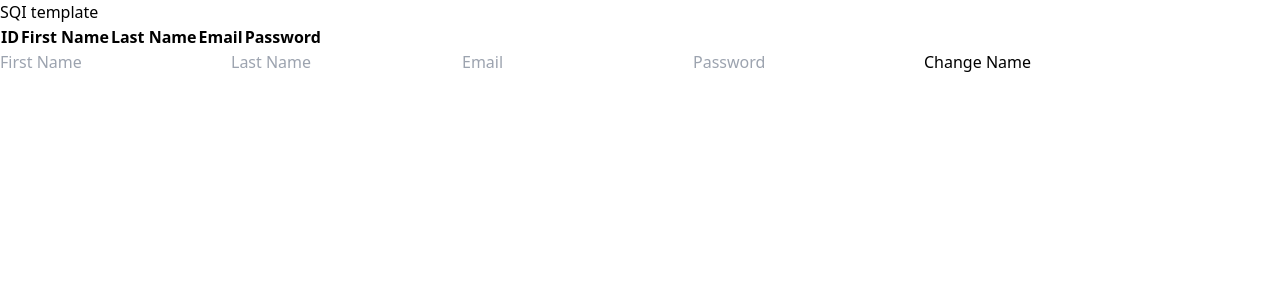
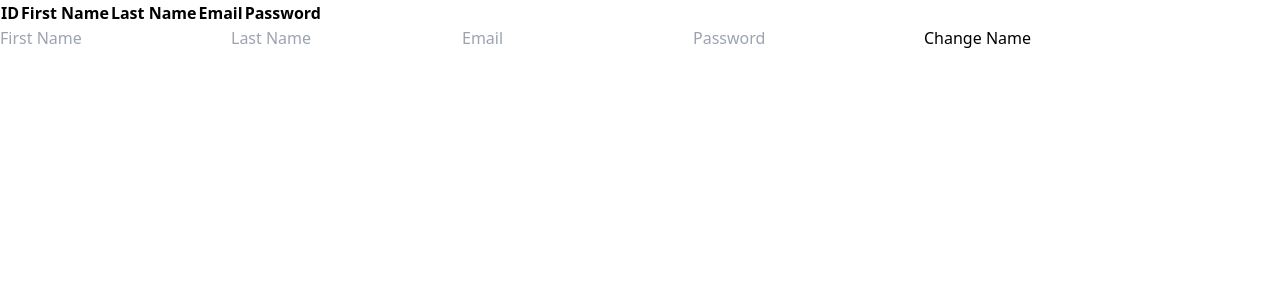
Before and after one commit to wunmicrown/react-spotify-demo, a React (Vite) app: page / in a window 1280 px wide. Shown: the top 300 px of the page. Built offline with nearby package versions, Linux system fonts and the light colour scheme.

Commit message:
committed

```diff
--- a/src/Component/Login.jsx
+++ b/src/Component/Login.jsx
@@ -38,7 +38,7 @@ const Login = () => {
 
   return (
     <div className="container mx-auto p-4">
-      <h2 className="text-2xl font-semibold mb-4">{name}</h2>
+      {/* <h2 className="text-2xl font-semibold mb-4">{name}</h2> */}
 
       <table className="table-auto w-full mb-8">
         <thead>
@@ -79,7 +79,7 @@ const Login = () => {
           className="border px-4 py-2 w-1/4"
         />
         <input
-          type="text"
+          type="email"
           onChange={user2}
           placeholder="Email"
           value={email}
```
